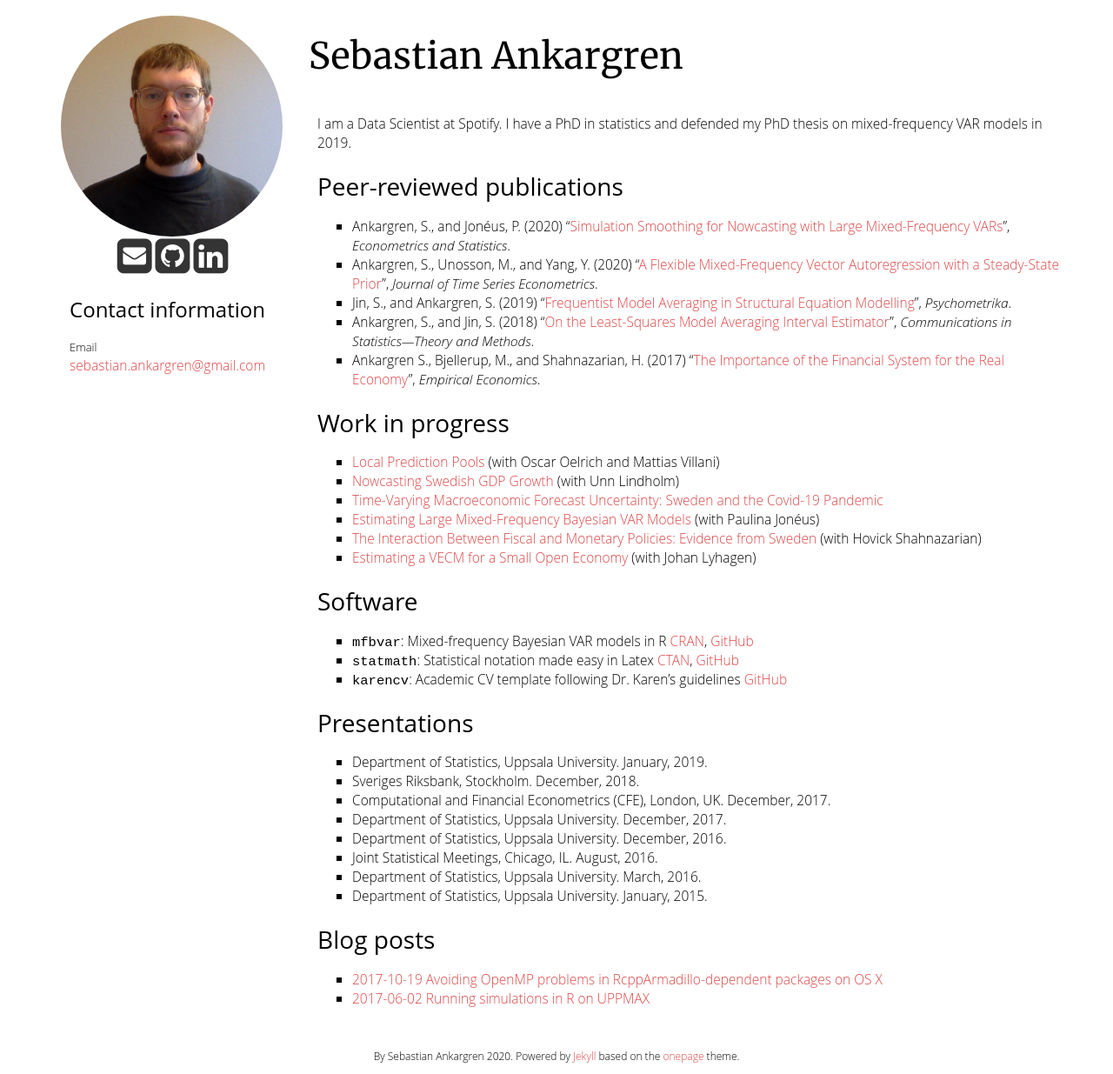
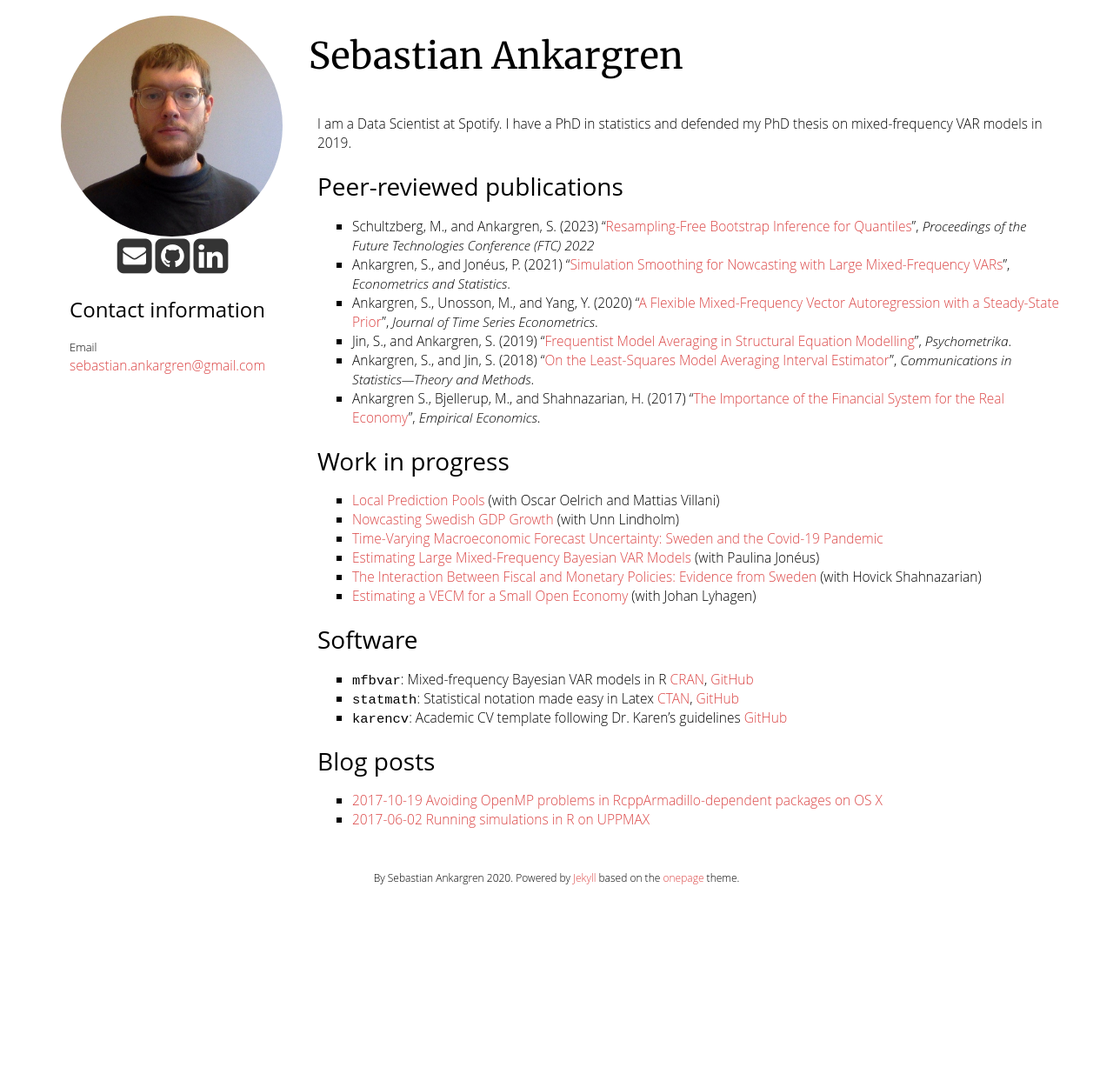
Before and after one commit to ankargren/ankargren.github.io, a Jekyll site: the page built from index.html, in a window 1280 px wide. Shown: the whole page at 87% size. Built offline with Jekyll 4.4.1, drawn with Linux system fonts in a browser that asks for light colours; nearby versions of some CDN libraries; some web fonts are replaced; a style sheet for code colours, icons or effects is not loaded; after the commit the page ends 1030 px from its top, so only the background shows below that.

Commit message:
Update research.md

```diff
--- a/_includes/research.md
+++ b/_includes/research.md
@@ -1,7 +1,8 @@
 I am a Data Scientist at Spotify. I have a PhD in statistics and defended my PhD thesis on mixed-frequency VAR models in 2019.
 
 ### Peer-reviewed publications
-5. Ankargren, S., and Jonéus, P. (2020) "[Simulation Smoothing for Nowcasting with Large Mixed-Frequency VARs](https://doi.org/10.1016/j.ecosta.2020.05.007)", *Econometrics and Statistics*.
+6. Schultzberg, M., and Ankargren, S. (2023) "[Resampling-Free Bootstrap Inference for Quantiles](https://doi.org/10.1007/978-3-031-18461-1_36)", *Proceedings of the Future Technologies Conference (FTC) 2022*
+5. Ankargren, S., and Jonéus, P. (2021) "[Simulation Smoothing for Nowcasting with Large Mixed-Frequency VARs](https://doi.org/10.1016/j.ecosta.2020.05.007)", *Econometrics and Statistics*.
 4. Ankargren, S., Unosson, M., and Yang, Y. (2020) "[A Flexible Mixed-Frequency Vector Autoregression with a Steady-State Prior](https://www.degruyter.com/view/journals/jtse/ahead-of-print/article-10.1515-jtse-2018-0034/article-10.1515-jtse-2018-0034.xml)", *Journal of Time Series Econometrics*.
 3. Jin, S., and Ankargren, S. (2019) "[Frequentist Model Averaging in Structural Equation Modelling](https://link.springer.com/article/10.1007/s11336-018-9624-y)", *Psychometrika*.
 2. Ankargren, S., and Jin, S. (2018) "[On the Least-Squares Model Averaging Interval Estimator](http://www.tandfonline.com/doi/full/10.1080/03610926.2017.1300272)", *Communications in Statistics---Theory and Methods*.
@@ -21,15 +22,3 @@ I am a Data Scientist at Spotify. I have a PhD in statistics and defended my PhD
 1. `mfbvar`: Mixed-frequency Bayesian VAR models in R [CRAN](https://CRAN.R-project.org/package=mfbvar), [GitHub](https://github.com/ankargren/mfbvar)
 3. `statmath`: Statistical notation made easy in Latex [CTAN](https://ctan.org/pkg/statmath), [GitHub](https://github.com/ankargren/statmath)
 4. `karencv`: Academic CV template following Dr. Karen's guidelines [GitHub](https://github.com/ankargren/karencv)
-
-
-### Presentations
-
-8. Department of Statistics, Uppsala University. January, 2019.
-7. Sveriges Riksbank, Stockholm. December, 2018.
-6. Computational and Financial Econometrics (CFE), London, UK. December, 2017.
-5. Department of Statistics, Uppsala University. December, 2017.
-4. Department of Statistics, Uppsala University. December, 2016.
-3. Joint Statistical Meetings, Chicago, IL. August, 2016.
-2. Department of Statistics, Uppsala University. March, 2016.
-1. Department of Statistics, Uppsala University. January, 2015.
```
